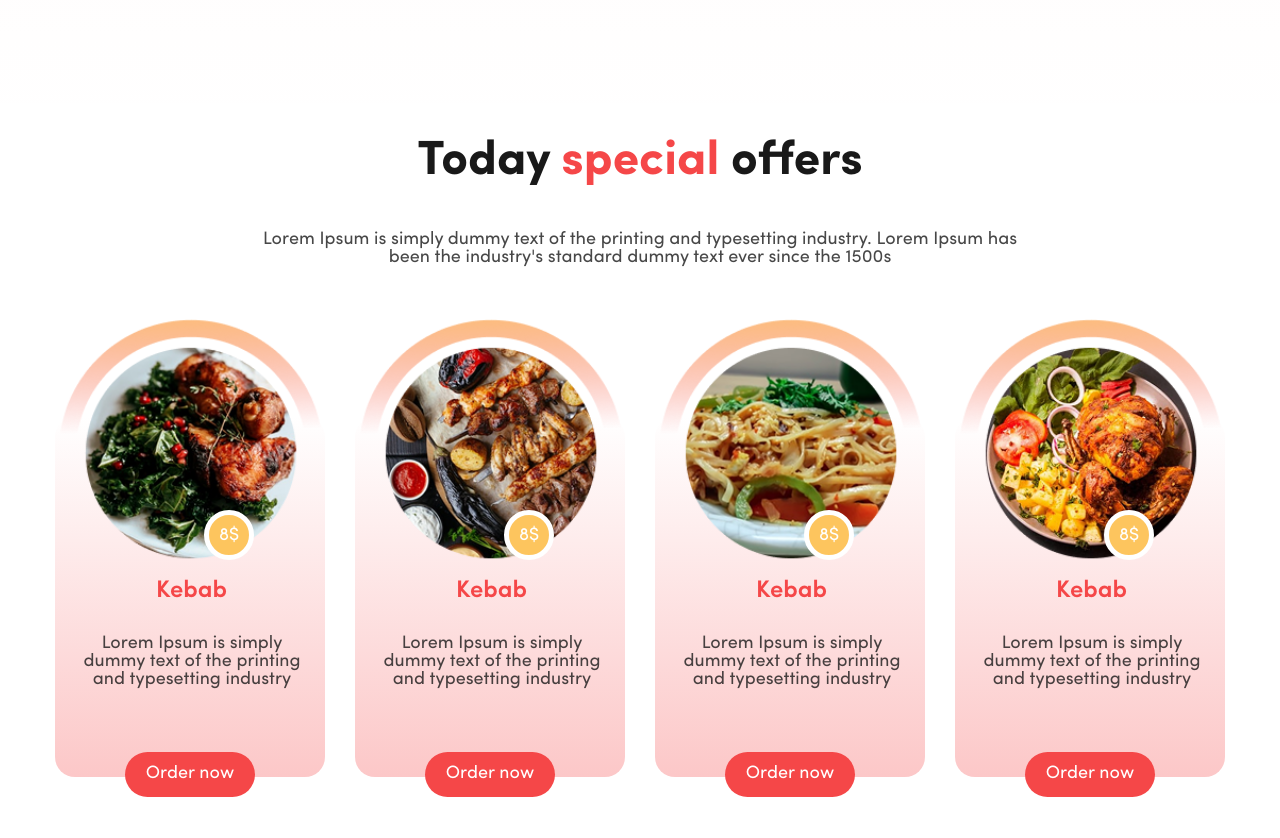
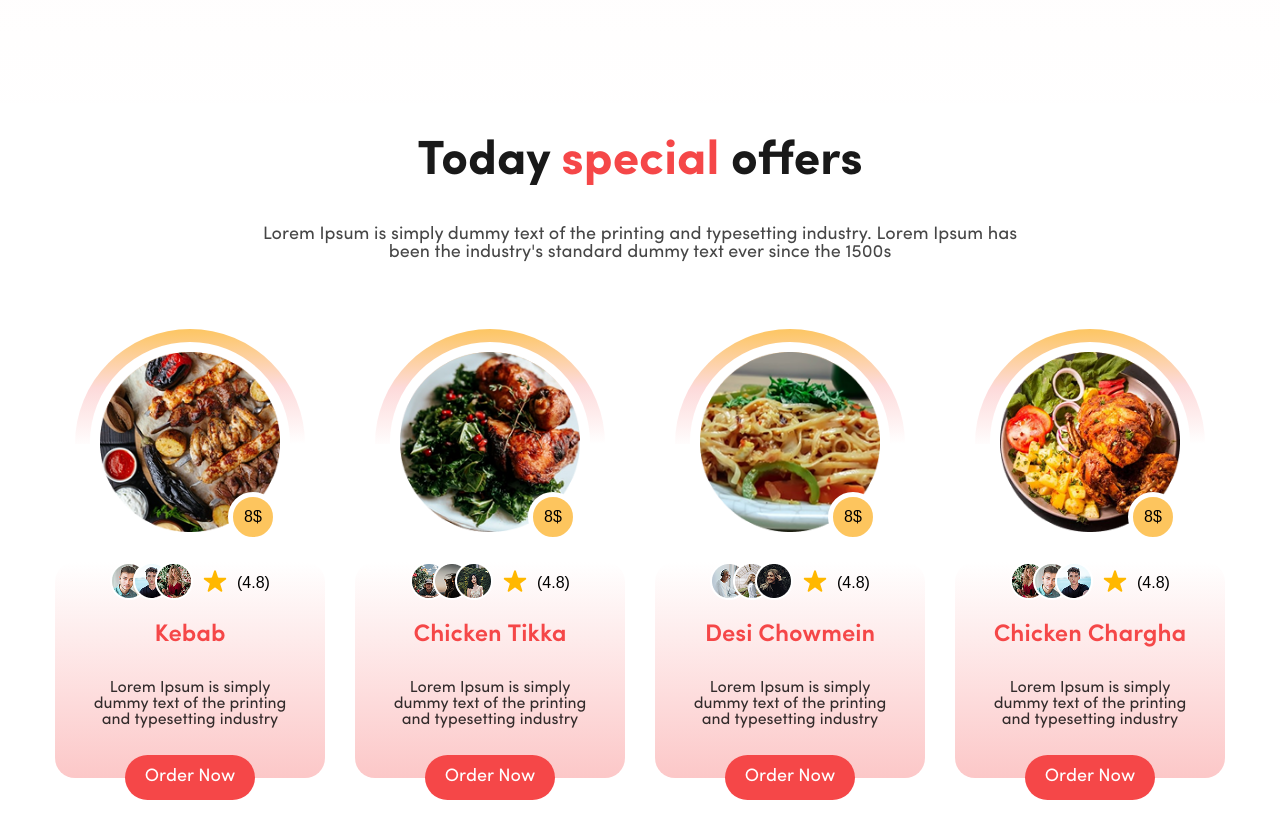
Before and after one commit to MortezaAlmasi/Food-Hunt, a plain HTML site: page index.html in a window 1280 px wide. Shown: the part 920-1758 px from the top of the page. Drawn offline with Linux system fonts and the light colour scheme; files whose address does not match are found by name.

Commit message:
offer section edition

```diff
--- a/index.html
+++ b/index.html
@@ -108,68 +108,112 @@
           </p>
           <div class="offer__items">
             <div class="offer__item offer__item1">
-              <div class="offer__item-img">
+              <div class="offer__img__wrapper">
                 <img
-                  src="./images/foods/offer food1.png"
+                  src="./images/foods/food offer1.png"
                   alt=""
                   class="offer__img"
                 />
+                <span class="offer__discount">8$</span>
               </div>
-              <span class="offer__discount">8$</span>
-              <h2 class="offer__item-title">Kebab</h2>
-              <p class="offer__item-caption">
+              <div class="offer__item__votes">
+                <div class="voters__wrapper">
+                  <img src="./images/foods/voter1.png" alt="" class="voter" />
+                  <img src="./images/foods/voter2.png" alt="" class="voter" />
+                  <img src="./images/foods/voter3.png" alt="" class="voter" />
+                </div>
+                <div class="star__icon">
+                  <img src="./images/foods/Star.svg" alt="" />
+                </div>
+                <span class="vote__rate">(4.8)</span>
+              </div>
+              <h2 class="offer__item__title">Kebab</h2>
+              <p class="offer__item__caption">
                 Lorem Ipsum is simply dummy text of the printing and typesetting
                 industry
               </p>
-              <a href="#" class="item__order">Order now</a>
+              <a href="#" class="order__item">Order Now </a>
             </div>
             <div class="offer__item offer__item2">
-              <div class="offer__item-img">
+              <div class="offer__img__wrapper">
                 <img
-                  src="./images/foods/offer food2.png"
+                  src="./images/foods/food offer2.png"
                   alt=""
                   class="offer__img"
                 />
+                <span class="offer__discount">8$</span>
               </div>
-              <span class="offer__discount">8$</span>
-              <h2 class="offer__item-title">Kebab</h2>
-              <p class="offer__item-caption">
+              <div class="offer__item__votes">
+                <div class="voters__wrapper">
+                  <img src="./images/foods/voter7.png" alt="" class="voter" />
+                  <img src="./images/foods/voter8.png" alt="" class="voter" />
+                  <img src="./images/foods/voter9.png" alt="" class="voter" />
+                </div>
+                <div class="star__icon">
+                  <img src="./images/foods/Star.svg" alt="" />
+                </div>
+                <span class="vote__rate">(4.8)</span>
+              </div>
+              <h2 class="offer__item__title">Chicken Tikka</h2>
+              <p class="offer__item__caption">
                 Lorem Ipsum is simply dummy text of the printing and typesetting
                 industry
               </p>
-              <a href="#" class="item__order">Order now</a>
+              <a href="#" class="order__item">Order Now </a>
             </div>
             <div class="offer__item offer__item3">
-              <div class="offer__item-img">
+              <div class="offer__img__wrapper">
                 <img
-                  src="../Food-Hunt/images/foods/offer food3.png"
+                  src="./images/foods/food offer3.png"
                   alt=""
                   class="offer__img"
                 />
+                <span class="offer__discount">8$</span>
               </div>
-              <span class="offer__discount">8$</span>
-              <h2 class="offer__item-title">Kebab</h2>
-              <p class="offer__item-caption">
+              <div class="offer__item__votes">
+                <div class="voters__wrapper">
+                  <img src="./images/foods/voter4.png" alt="" class="voter" />
+                  <img src="./images/foods/voter5.png" alt="" class="voter" />
+                  <img src="./images/foods/voter6.png" alt="" class="voter" />
+                </div>
+                <div class="star__icon">
+                  <img src="./images/foods/Star.svg" alt="" />
+                </div>
+                <span class="vote__rate">(4.8)</span>
+              </div>
+              <h2 class="offer__item__title">Desi Chowmein</h2>
+              <p class="offer__item__caption">
                 Lorem Ipsum is simply dummy text of the printing and typesetting
                 industry
               </p>
-              <a href="#" class="item__order">Order now</a>
+              <a href="#" class="order__item">Order Now </a>
             </div>
             <div class="offer__item offer__item4">
-              <div class="offer__item-img">
+              <div class="offer__img__wrapper">
                 <img
-                  src="./images/foods/offer food4.png"
+                  src="./images/foods/food offer4.png"
                   alt=""
                   class="offer__img"
                 />
+                <span class="offer__discount">8$</span>
               </div>
-              <span class="offer__discount">8$</span>
-              <h2 class="offer__item-title">Kebab</h2>
-              <p class="offer__item-caption">
+              <div class="offer__item__votes">
+                <div class="voters__wrapper">
+                  <img src="./images/foods/voter3.png" alt="" class="voter" />
+                  <img src="./images/foods/voter1.png" alt="" class="voter" />
+                  <img src="./images/foods/voter2.png" alt="" class="voter" />
+                </div>
+                <div class="star__icon">
+                  <img src="./images/foods/Star.svg" alt="" />
+                </div>
+                <span class="vote__rate">(4.8)</span>
+              </div>
+              <h2 class="offer__item__title">Chicken Chargha</h2>
+              <p class="offer__item__caption">
                 Lorem Ipsum is simply dummy text of the printing and typesetting
                 industry
               </p>
-              <a href="#" class="item__order">Order now</a>
+              <a href="#" class="order__item">Order Now </a>
             </div>
           </div>
         </section>
--- a/styles/app.css
+++ b/styles/app.css
@@ -268,101 +268,145 @@ nav {
     Offer     Section
 //////////////////////////
 */
-
 .offer {
-  text-align: center;
 }
 
 .offer__title {
   font-family: var(--sofia-bold);
   font-size: 4.8rem;
   color: var(--black);
-
-  margin-bottom: 45px;
+  text-align: center;
+  margin-bottom: 40px;
 }
 
 .offer__caption {
+  font-size: 1.8rem;
   font-family: var(--sofia-regular);
-  font-size: 1.8rem;
-  color: rgba(25, 25, 25, 0.8);
+  opacity: 80%;
+  color: var(--black);
+  margin-bottom: 25rem;
+  text-align: center;
+  max-width: 80rem;
+  text-align: center;
+
   margin-left: auto;
   margin-right: auto;
-  max-width: 800px;
-  margin-bottom: 15rem;
+
 }
 
 .offer__items {
   display: flex;
-  justify-content: center;
-  gap: 30px;
+
   flex-wrap: wrap;
+  justify-content: space-around;
+  align-items: flex-start;
 }
 
 .offer__item {
+  display: flex;
+  flex-direction: column;
+  align-items: center;
+  justify-content: center;
+  gap: 20px;
   width: 270px;
-  height: 360px;
-  background: linear-gradient(rgba(255, 255, 255, 0.1), rgba(245, 71, 72, 0.3));
+  height: auto;
+  background: linear-gradient(rgba(255, 255, 255, 0.8), rgba(245, 71, 72, 0.3));
   border-radius: 2rem;
+  margin-top: 50px;
+  margin-bottom: 220px;
   position: relative;
-  margin-bottom: 10rem;
+  ma
 }
-.offer__item-img {
+.offer__img__wrapper {
+  width: 20rem;
+  height: 20rem;
+  border: 10px solid var(--white);
+  border-radius: 100%;
+  position: relative;
+  margin-top: -220px;
+}
+.offer__img__wrapper::before {
+  content: "";
+  display: inline-block;
   position: absolute;
-  top: -100px;
-  left: 0.5px;
-  width: 270px;
-  height: 270px;
+  border-radius: 115px 115px 0 0;
+  width: 230px;
+  height: 115px;
+
+  background: linear-gradient(
+    179deg,
+    rgba(253, 197, 94, 1),
+    rgba(245, 71, 72, 0.2),
+    rgba(245, 71, 72, 0)
+  );
+  z-index: -1;
+  top: -23px;
+  left: -25px;
+}
+.offer__discount {
+  position: absolute;
+  display: inline-flex;
+  align-items: center;
+  justify-content: center;
+  width: 50px;
+  height: 50px;
+  background-color: var(--yellow);
+  border-radius: 100%;
+  border: 5px solid var(--white);
+  top: 140px;
+  right: 2px;
 }
 .offer__img {
   width: 100%;
   height: 100%;
 }
-.offer__discount {
-  display: inline-block;
-  font-size: 1.8rem;
+
+.offer__item__votes {
+  display: flex;
+  justify-self: center;
+  align-items: center;
+  gap: 10px;
+}
+.voters__wrapper {
+}
+.voters__wrapper {
+}
+.voter {
+  margin-right: -20px;
+}
+.voter:last-child {
+  margin: 0;
+}
+.star__icon {
+}
+.vote__rate {
+}
+.offer__item__title {
+  font-family: var(--sofia-semi-bold);
+  font-size: 2.4rem;
+  color: var(--red);
+  margin-bottom: 12.5px;
+}
+.offer__item__caption {
+  max-width: 200px;
+  font-size: 1.6rem;
   font-family: var(--sofia-regular);
-  color: var(--white);
-  width: 50px;
-  height: 50px;
-  border: 5px solid var(--white);
-  background-color: var(--yellow);
-  border-radius: 100%;
-  line-height: 2.3;
+  opacity: 80%;
+  text-align: center;
+  margin-bottom: 50px;
+}
+.order__item {
   position: absolute;
-  top: 93px;
-  right: 71px;
-}
-
-.offer__item-title {
-  font-family: var(--sofia-semi-bold);
-  color: var(--red);
-  font-size: 24px;
-
-  position: absolute;
-  top: 162px;
-  left: 101px;
-}
-.offer__item-caption {
-  position: absolute;
-  top: 218px;
-  left: 17px;
-  font-size: 1.8rem;
-  font-family: var(--sofia-regular);
-  color: rgba(25, 25, 25, 0.8);
-  width: 240px;
-}
-
-.item__order {
-  width: 130px;
-  height: 45px;
+  text-decoration: none;
   font-size: 1.8rem;
   font-family: var(--sofia-regular);
   color: var(--white);
   background-color: var(--red);
+  width: 130px;
+  height: 45px;
   border-radius: 100px;
-  position: absolute;
-  bottom: -20px;
-  left: 70px;
-  text-decoration: none;
-  line-height: 2.42;
+  display: inline-flex;
+  justify-content: center;
+  align-items: center;
+  bottom: -22px;
 }
```
Also changed, not shown: images/foods/Star.svg (added), images/foods/food offer1.png (added), images/foods/food offer2.png (added), images/foods/food offer3.png (added), images/foods/food offer4.png (added), images/foods/voter1.png (added), images/foods/voter2.png (added), images/foods/voter3.png (added), images/foods/voter4.png (added), images/foods/voter5.png (added), images/foods/voter6.png (added), images/foods/voter7.png (added), images/foods/voter8.png (added), images/foods/voter9.png (added).
